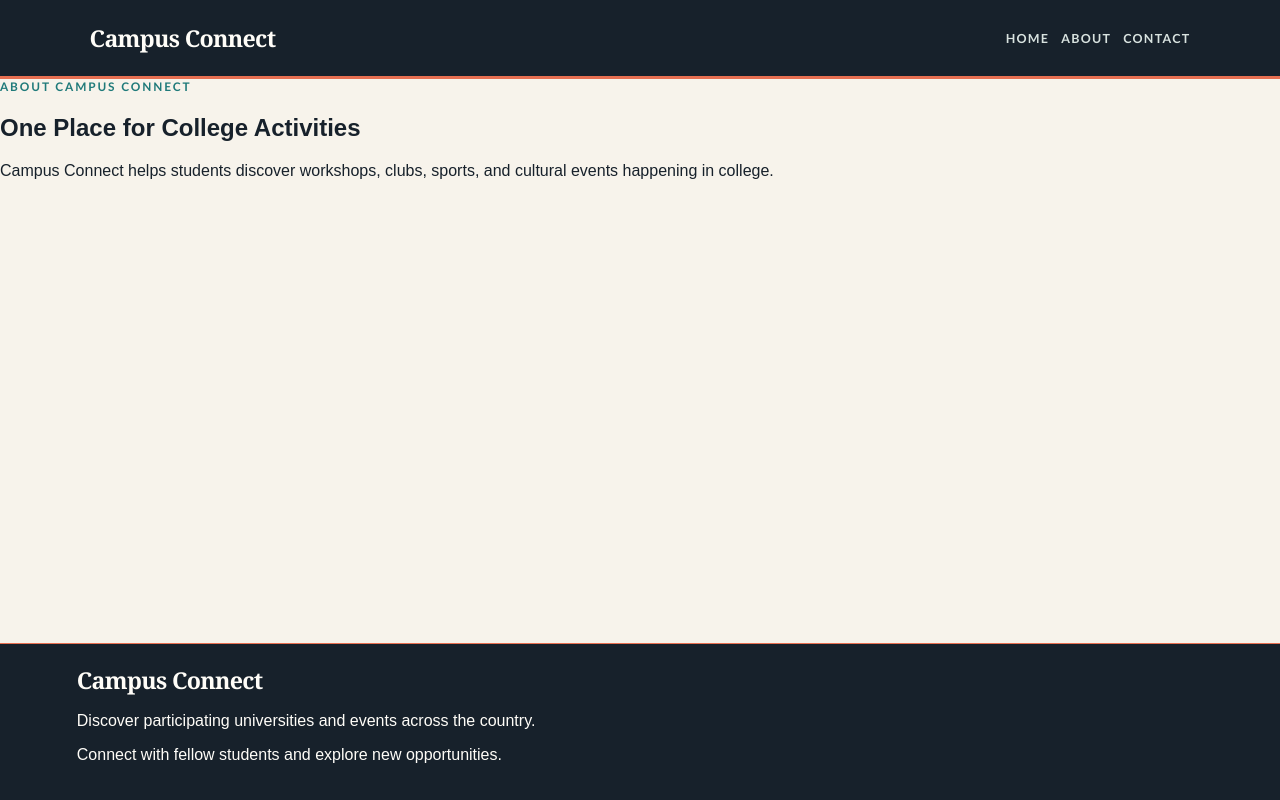
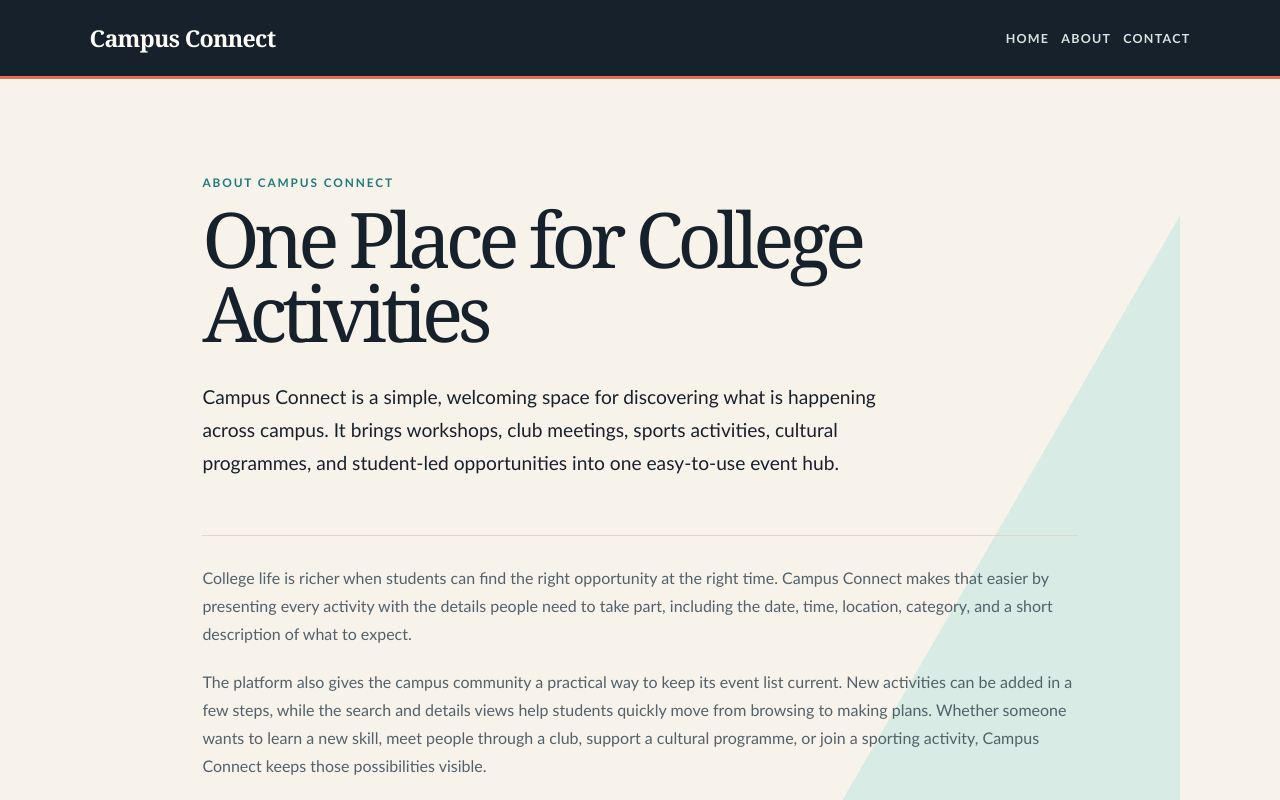
Before and after one commit to Hitesh2006403/MERN-Fullstack, a React (Vite) app: page /about in a window 1280 px wide. Shown: the top 800 px of the page. Built offline with nearby package versions, Linux system fonts and the light colour scheme.

Commit message:
New project

```diff
--- a/src/App.css
+++ b/src/App.css
@@ -177,6 +177,80 @@ body {
   padding: 92px clamp(24px, 7vw, 104px) 112px;
 }
 
+.about-page {
+  position: relative;
+  isolation: isolate;
+  max-width: 1080px;
+  min-height: 620px;
+  margin: 0 auto;
+  padding: 96px clamp(24px, 8vw, 112px) 112px;
+  background: linear-gradient(120deg, var(--paper) 0%, var(--paper) 72%, #d8ebe4 72%, #d8ebe4 100%);
+}
+
+.about-page::before {
+  position: absolute;
+  z-index: -1;
+  top: 0;
+  right: 0;
+  bottom: 0;
+  left: 0;
+  background: linear-gradient(120deg, transparent 0%, transparent 72%, rgba(216, 235, 228, 0.45) 72%, rgba(216, 235, 228, 0.45) 100%);
+  content: "";
+}
+
+.about-page h1 {
+  max-width: 760px;
+  margin: 12px 0 0;
+  color: var(--ink);
+  font-family: var(--display);
+  font-size: clamp(2.8rem, 6vw, 5.8rem);
+  font-weight: 500;
+  letter-spacing: -0.07em;
+  line-height: 0.96;
+}
+
+.about-lead {
+  max-width: 700px;
+  margin: 32px 0 0;
+  color: var(--ink);
+  font-family: var(--ui);
+  font-size: 1.2rem;
+  line-height: 1.7;
+}
+
+.about-content {
+  display: grid;
+  grid-template-columns: minmax(0, 1fr);
+  align-items: start;
+  gap: 20px;
+  max-width: 920px;
+  margin-top: 56px;
+  padding-top: 28px;
+  border-top: 1px solid var(--line);
+}
+
+.about-content p {
+  min-width: 0;
+  margin: 0;
+  color: var(--ink-soft);
+  font-family: var(--ui);
+  line-height: 1.75;
+}
+
+@media (max-width: 700px) {
+  .about-page {
+    min-height: auto;
+    padding: 72px 24px 88px;
+    background: var(--paper);
+  }
+
+  .about-content {
+    gap: 22px;
+    max-width: none;
+    margin-top: 42px;
+  }
+}
+
 .section-label {
   margin: 0;
   color: var(--teal);
@@ -196,6 +270,37 @@ body {
   font-weight: 500;
   letter-spacing: -0.05em;
   line-height: 1;
+}
+
+.search-filter-bar {
+  max-width: 520px;
+  margin-top: 28px;
+}
+
+.search-filter-bar input {
+  width: 100%;
+  min-height: 50px;
+  padding: 14px 16px;
+  border: 1px solid var(--line);
+  border-left: 4px solid var(--coral);
+  border-radius: 0;
+  outline: none;
+  color: var(--ink);
+  background: var(--paper-bright);
+  box-shadow: 4px 4px 0 rgba(31, 122, 122, 0.1);
+  font-family: var(--ui);
+  font-size: 0.95rem;
+  transition: border-color 160ms ease, box-shadow 160ms ease;
+}
+
+.search-filter-bar input::placeholder {
+  color: var(--ink-soft);
+  opacity: 0.85;
+}
+
+.search-filter-bar input:focus {
+  border-color: var(--teal);
+  box-shadow: 0 0 0 3px rgba(31, 122, 122, 0.14), 4px 4px 0 rgba(31, 122, 122, 0.1);
 }
 
 .event-grid {
@@ -450,20 +555,143 @@ body {
 }
 
 
-.event-details-page{
-  max-width:900px;
-  margin:auto;
-  padding:70px 8%;
+.event-details-page {
+  position: relative;
+  max-width: 1060px;
+  min-height: 620px;
+  margin: 0 auto;
+  padding: 94px clamp(24px, 8vw, 112px) 110px;
+  isolation: isolate;
 }
-.event-details-page h1{
-  color:#0f172a;
+
+.event-details-page::before {
+  position: absolute;
+  z-index: 0;
+  top: 54px;
+  right: clamp(20px, 5vw, 72px);
+  width: 150px;
+  height: 150px;
+  border: 5px solid var(--paper);
+  border-radius: 50%;
+  background-color: var(--teal);
+  background-image: linear-gradient(rgba(23, 33, 43, 0.08), rgba(23, 33, 43, 0.08)), url("https://images.unsplash.com/photo-1523050854058-8df90110c9f1?auto=format&fit=crop&w=500&q=85");
+  background-position: center;
+  background-size: cover;
+  box-shadow: 0 0 0 2px rgba(31, 122, 122, 0.2), 8px 8px 0 rgba(31, 122, 122, 0.12);
+  content: "";
 }
-.details-box{
-  margin:25px 0;
-  padding: 20px;
-  border-radius:10px;
-  background-color: #eff6ff;
+
+.event-details-header {
+  position: relative;
+  z-index: 1;
+  max-width: 700px;
+  padding-bottom: 44px;
+  border-bottom: 1px solid var(--line);
 }
+
+.event-details-kicker {
+  margin: 26px 0 12px;
+  color: var(--ink-soft);
+  font-family: var(--ui);
+  font-size: 0.72rem;
+  font-weight: 700;
+  letter-spacing: 0.14em;
+  text-transform: uppercase;
+}
+
+.event-details-page h1 {
+  max-width: 760px;
+  margin: 0;
+  color: var(--ink);
+  font-family: var(--display);
+  font-size: clamp(3rem, 7vw, 6.2rem);
+  font-weight: 500;
+  letter-spacing: -0.07em;
+  line-height: 0.95;
+}
+
+.event-details-page .event-description {
+  max-width: 620px;
+  margin: 28px 0 0;
+  color: var(--ink-soft);
+  font-family: var(--ui);
+  font-size: 1.08rem;
+  line-height: 1.75;
+}
+
+.details-box {
+  position: relative;
+  z-index: 1;
+  display: grid;
+  grid-template-columns: repeat(3, minmax(0, 1fr));
+  gap: 1px;
+  margin: 42px 0 34px;
+  border: 1px solid var(--line);
+  background: var(--line);
+  box-shadow: 8px 8px 0 rgba(31, 122, 122, 0.1);
+}
+
+.detail-item {
+  display: flex;
+  min-height: 116px;
+  flex-direction: column;
+  justify-content: center;
+  gap: 10px;
+  padding: 22px 24px;
+  background: var(--paper-bright);
+}
+
+.detail-label {
+  color: var(--coral);
+  font-family: var(--ui);
+  font-size: 0.7rem;
+  font-weight: 700;
+  letter-spacing: 0.14em;
+  text-transform: uppercase;
+}
+
+.detail-item strong {
+  color: var(--ink);
+  font-family: var(--display);
+  font-size: 1.25rem;
+  font-weight: 500;
+}
+
+.back-to-events {
+  position: relative;
+  z-index: 1;
+  display: inline-flex;
+  align-items: center;
+  gap: 9px;
+  padding: 13px 18px;
+  border: 1px solid var(--ink);
+  color: var(--paper-bright);
+  background: var(--ink);
+  font-family: var(--ui);
+  font-size: 0.76rem;
+  font-weight: 700;
+  letter-spacing: 0.1em;
+  text-decoration: none;
+  text-transform: uppercase;
+  transition: color 160ms ease, background 160ms ease, transform 160ms ease;
+}
+
+.back-to-events:hover,
+.back-to-events:focus-visible {
+  color: var(--ink);
+  background: transparent;
+  transform: translateX(3px);
+}
+
+.back-to-events span {
+  color: var(--coral);
+  font-size: 1.1rem;
+}
+
+.event-not-found {
+  min-height: auto;
+}
+
 .details-button{
   display:inline-block;
   margin-top:16px;
@@ -473,3 +701,27 @@ body {
   color:white;
   text-decoration: none;
 }
+
+@media (max-width: 700px) {
+  .event-details-page {
+    min-height: auto;
+    padding: 72px 24px 88px;
+  }
+
+  .event-details-page::before {
+    top: 32px;
+    right: -58px;
+  }
+
+  .event-details-header {
+    padding-bottom: 34px;
+  }
+
+  .details-box {
+    grid-template-columns: 1fr;
+  }
+
+  .detail-item {
+    min-height: 92px;
+  }
+}
--- a/src/Components/Eventsection.jsx
+++ b/src/Components/Eventsection.jsx
@@ -260,16 +260,29 @@
 
 // export default EventSection;
 
-
-
+import { useState } from "react";
 import EventCard from "./EventCard";
 
 function EventSection({
   events,
-  onDeleteEvent
+  onDeleteEvent,
 }) {
+  const [searchText, setSearchText] =
+    useState("");
+
+  const filteredEvents = events.filter(function (
+    event
+  ) {
+    return event.title
+      .toLowerCase()
+      .includes(searchText.toLowerCase());
+  });
+
   return (
-    <section id="events" className="event-section">
+    <section
+      id="events"
+      className="events-section"
+    >
       <div className="section-heading">
         <div>
           <p className="section-label">
@@ -279,11 +292,29 @@ function EventSection({
           <h2>Explore Campus Events</h2>
         </div>
 
-        <p>{events.length} events available</p>
+        <p>
+          {filteredEvents.length} events shown
+        </p>
       </div>
 
+      <div className="search-filter-bar">
+        <input
+          type="text"
+          value={searchText}
+          onChange={function (event) {
+            setSearchText(event.target.value);
+          }}
+          placeholder="Search by event title"
+        />
+      </div>
+
+      {filteredEvents.length === 0 ? (
+        <p className="empty-message">
+          No matching events found.
+        </p>
+      ) : (
         <div className="event-grid">
-        {events.map(function (event) {
+          {filteredEvents.map(function (event) {
             return (
               <EventCard
                 key={event.id}
@@ -299,6 +330,7 @@ function EventSection({
             );
           })}
         </div>
+      )}
     </section>
   );
 }
--- a/src/pages/AboutPage.jsx
+++ b/src/pages/AboutPage.jsx
@@ -1,14 +1,42 @@
 function AboutPage() {
   return (
-    <section className="page-heading">
+    <section className="about-page">
       <p className="section-label">About Campus Connect</p>
 
       <h1>One Place for College Activities</h1>
 
-      <p>
-        Campus Connect helps students discover workshops, clubs, sports, and
-        cultural events happening in college.
+      <p className="about-lead">
+        Campus Connect is a simple, welcoming space for discovering what is
+        happening across campus. It brings workshops, club meetings, sports
+        activities, cultural programmes, and student-led opportunities into one
+        easy-to-use event hub.
       </p>
+
+      <div className="about-content">
+        <p>
+          College life is richer when students can find the right opportunity
+          at the right time. Campus Connect makes that easier by presenting
+          every activity with the details people need to take part, including
+          the date, time, location, category, and a short description of what to
+          expect.
+        </p>
+
+        <p>
+          The platform also gives the campus community a practical way to keep
+          its event list current. New activities can be added in a few steps,
+          while the search and details views help students quickly move from
+          browsing to making plans. Whether someone wants to learn a new skill,
+          meet people through a club, support a cultural programme, or join a
+          sporting activity, Campus Connect keeps those possibilities visible.
+        </p>
+
+        <p>
+          Our goal is to encourage participation and strengthen the connection
+          between students, clubs, and campus organisers. By making campus
+          activities easier to discover and share, Campus Connect helps turn
+          everyday college moments into experiences that bring people together.
+        </p>
+      </div>
     </section>
   );
 }
--- a/src/pages/EventDetailsPage.jsx
+++ b/src/pages/EventDetailsPage.jsx
@@ -9,7 +9,7 @@ function EventDetailsPage({ events }) {
 
   if (selectedEvent === undefined) {
     return (
-      <section className="page-heading">
+      <section className="event-details-page event-not-found">
         <h1>Event Not Found</h1>
 
         <Link
@@ -24,36 +24,37 @@ function EventDetailsPage({ events }) {
 
   return (
     <section className="event-details-page">
+      <div className="event-details-header">
         <p className="event-category">
           {selectedEvent.category}
         </p>
 
+        <p className="event-details-kicker">Campus activity spotlight</p>
         <h1>{selectedEvent.title}</h1>
-
         <p className="event-description">
           {selectedEvent.description}
         </p>
+      </div>
 
       <div className="details-box">
-        <p>
-          <strong>Date:</strong> {selectedEvent.date}
-        </p>
-
-        <p>
-          <strong>Time:</strong> {selectedEvent.time}
-        </p>
-
-        <p>
-          <strong>Location:</strong>{" "}
-          {selectedEvent.location}
-        </p>
+        <div className="detail-item">
+          <span className="detail-label">Date</span>
+          <strong>{selectedEvent.date}</strong>
         </div>
 
-      <Link
-        className="details-button"
-        to="/events"
-      >
-        Back to Events
+        <div className="detail-item">
+          <span className="detail-label">Time</span>
+          <strong>{selectedEvent.time}</strong>
+        </div>
+
+        <div className="detail-item">
+          <span className="detail-label">Location</span>
+          <strong>{selectedEvent.location}</strong>
+        </div>
+      </div>
+
+      <Link className="back-to-events" to="/events">
+        <span aria-hidden="true">←</span> Back to all events
       </Link>
     </section>
   );
```
Lines whose indentation alone changed are shown as unchanged.
